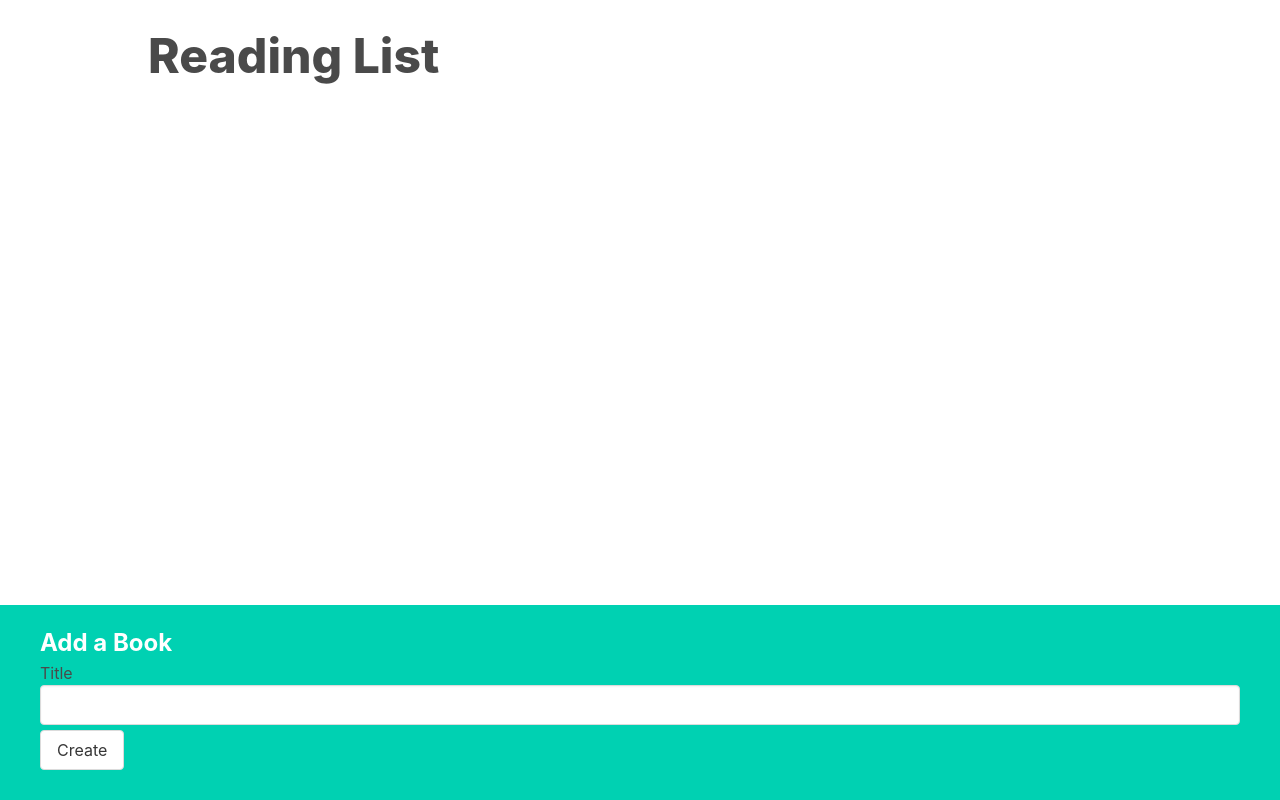
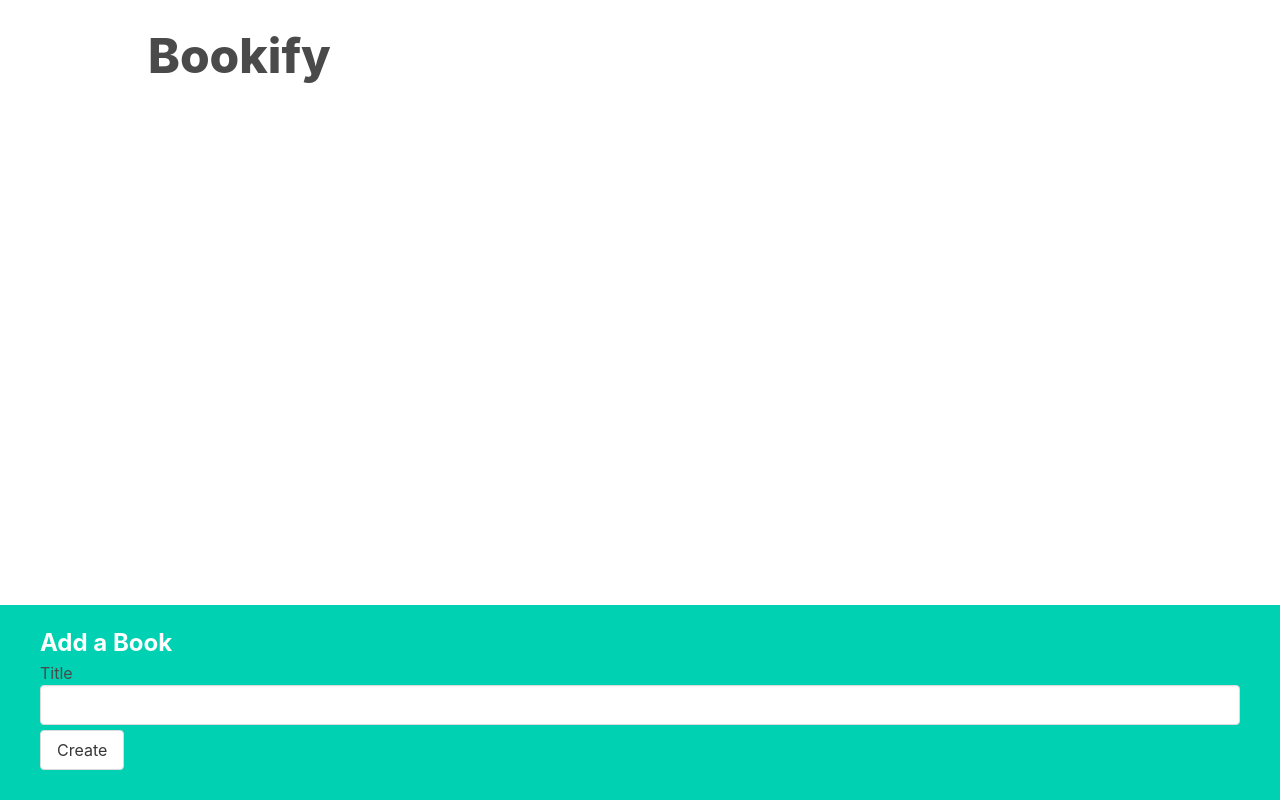
Before and after one commit to colson0x1/bookify, a React (Create React App) app: page / in a window 1280 px wide. Built offline with nearby package versions, Linux system fonts and the light colour scheme.

Commit message:
version 1: local, non-persisted list of books

```diff
--- a/src/App.jsx
+++ b/src/App.jsx
@@ -32,7 +32,7 @@ function App() {
 
   return (
     <div className="app">
-      <h1>Reading List</h1>
+      <h1>Bookify</h1>
       <BookList onEdit={editBookById} books={books} onDelete={deleteBookById} />
       <BookCreate onCreate={createBook} />
     </div>
```
